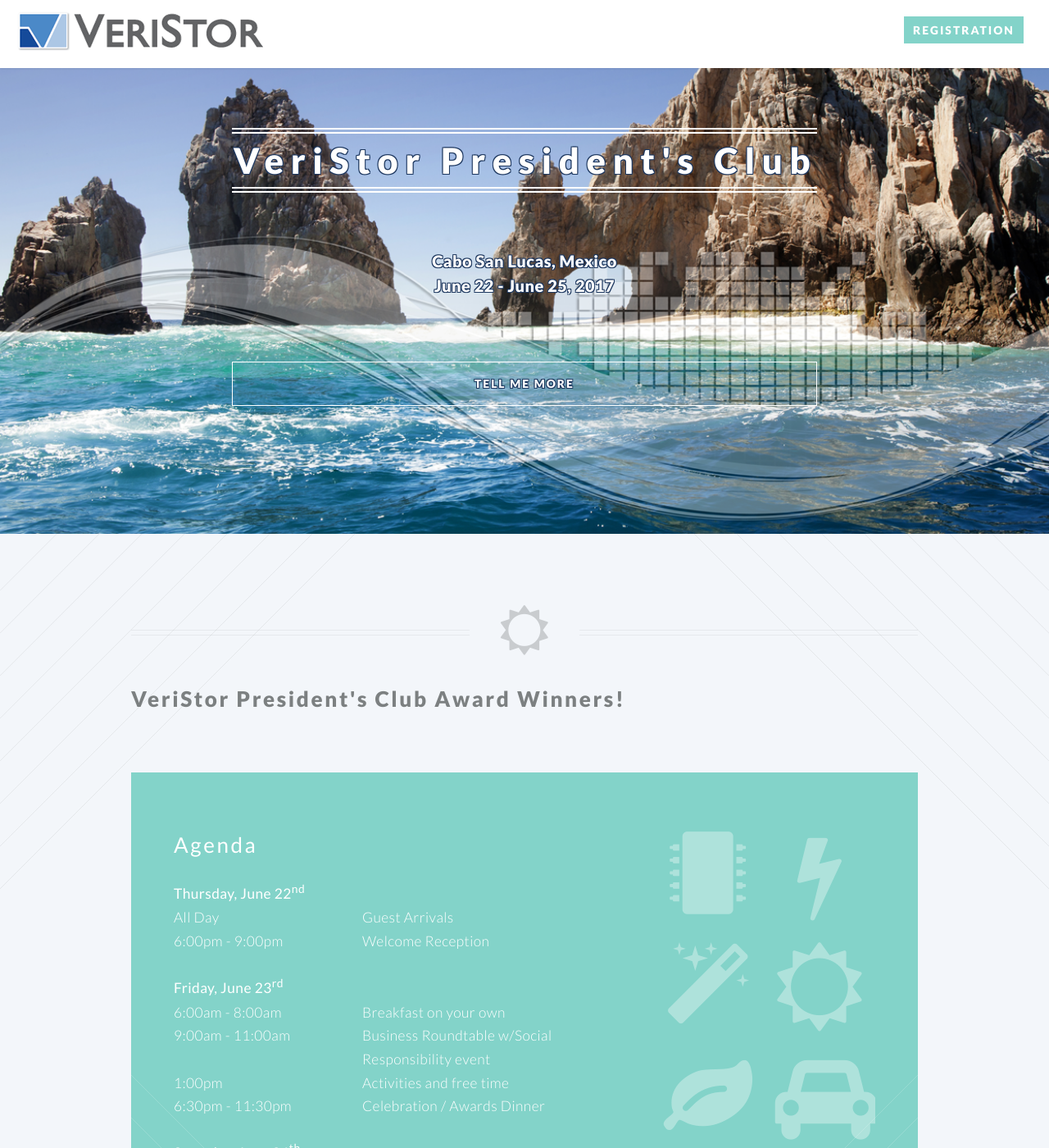
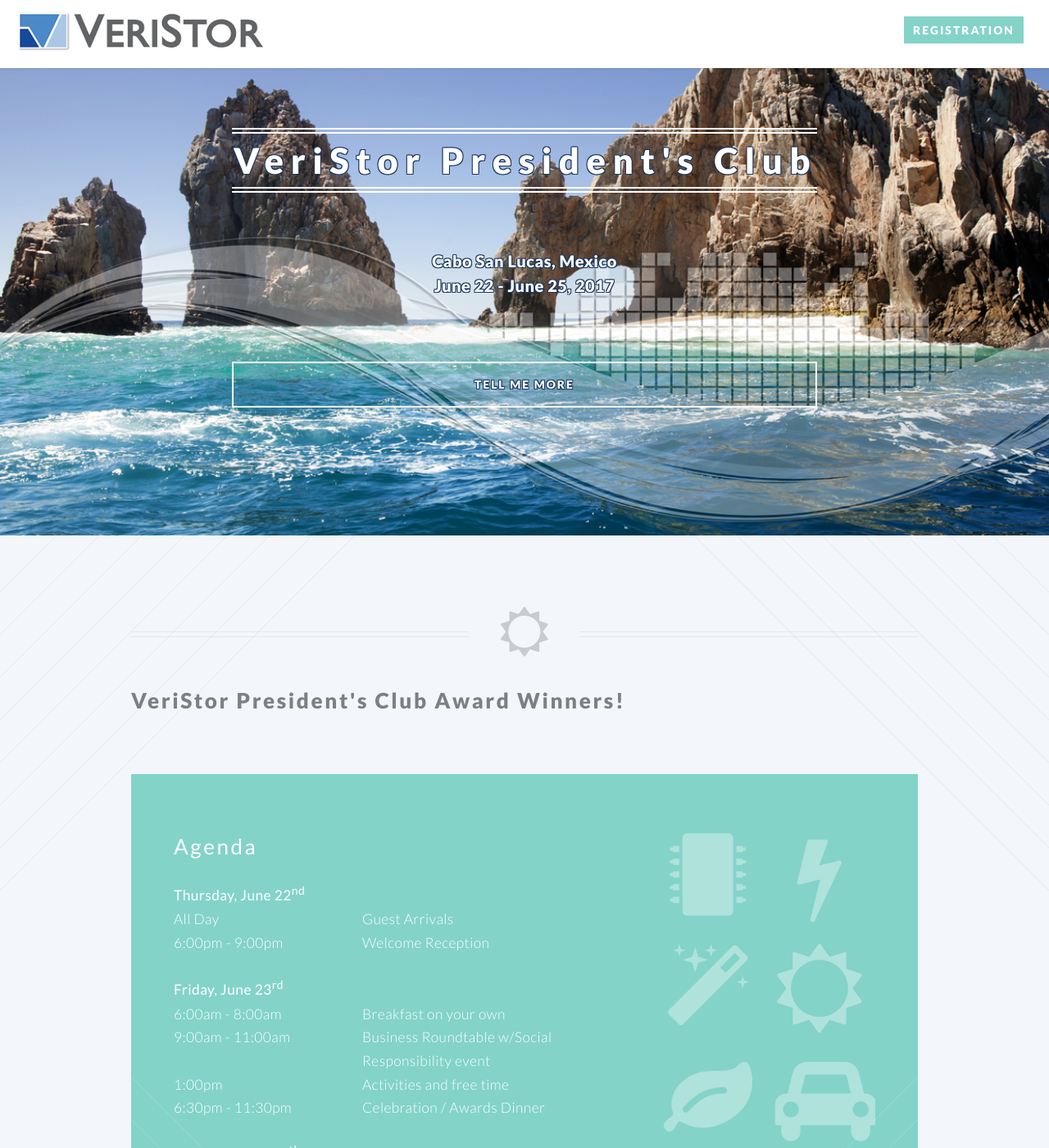
Before and after one commit to rp7c/www_veristor17_strategicconferences_net, a Jekyll site: the page built from index.html, in a window 1280 px wide and 1400 px high. Shown: the whole window at 82% size. Built offline with Jekyll 4.4.1, drawn with Linux system fonts in a browser that asks for light colours.

Commit message:
increased the border size on the button in the banner area on main image

```diff
--- a/css/style.css
+++ b/css/style.css
@@ -504,7 +504,7 @@
 		-ms-transition: color 0.2s ease-in-out, border-color 0.2s ease-in-out, background-color 0.2s ease-in-out;
 		transition: color 0.2s ease-in-out, border-color 0.2s ease-in-out, background-color 0.2s ease-in-out;
 		background: none;
-		border: solid 1px;
+		border: solid 2px;
 		color: inherit;
 		cursor: pointer;
 		display: inline-block;
```
